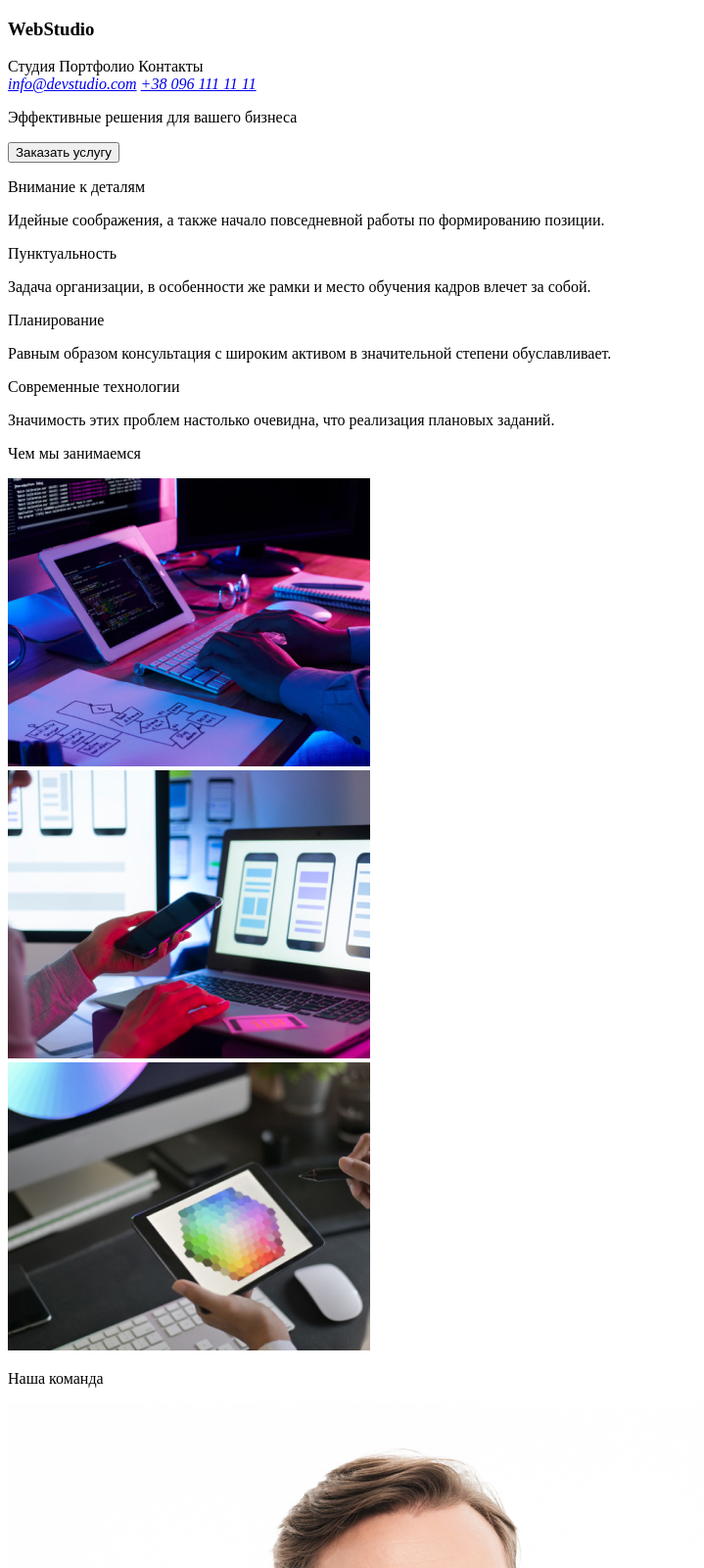
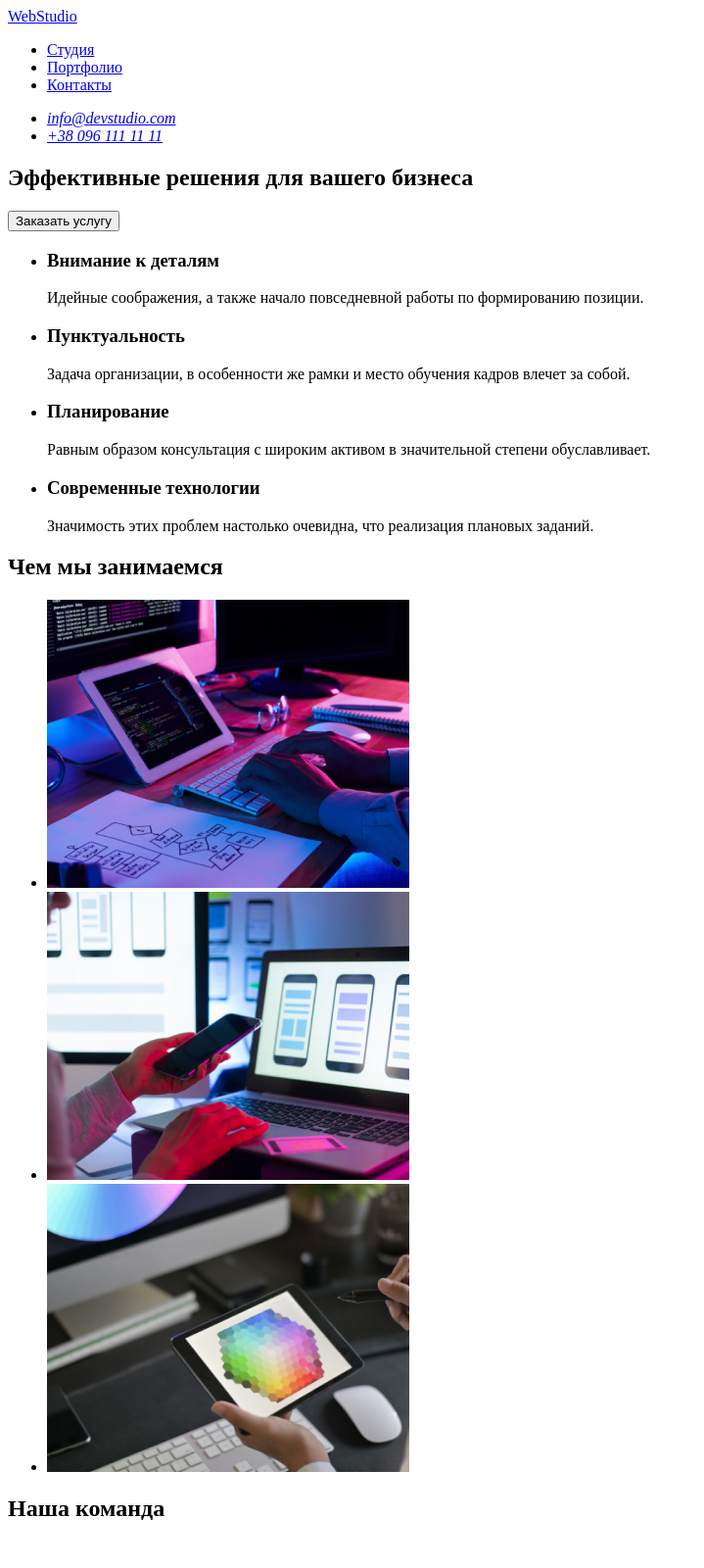
Before and after one commit to VladHorii/goit-markup-hw-01, a plain HTML site: page index.html in a window 1280 px wide. Shown: the top 1600 px of the page at 98% size, without its empty margins (0-719 px from the left). Drawn offline with Linux system fonts and the light colour scheme.

Commit message:
Добавлены секции, списки, ссылки, заменен p на h2,h3

```diff
--- a/css/styles.css
+++ b/css/styles.css
@@ -34,6 +34,9 @@ body {
   color: #2196f3;
   cursor: pointer;
 }
+.logo__text {
+  color: #2196f3;
+}
 .logo__subtext {
   color: #212121;
 }
@@ -41,8 +44,16 @@ body {
   color: #fff;
 }
 /* Навигация */
+.page-nav {
+  display: inherit;
+  flex-direction: inherit;
+  justify-content: inherit;
+  align-items: inherit;
+}
 .nav {
   padding-left: 93px;
+  display: flex;
+  flex-direction: row;
 }
 .nav__item {
   padding: 0px 25px;
@@ -54,10 +65,11 @@ body {
   line-height: 16px;
   letter-spacing: 0.02em;
   cursor: pointer;
-
+}
+.nav__item .nav__link {
   color: #212121;
 }
-.nav__item:hover {
+.nav__item .nav__link:hover {
   color: #2196f3;
 }
 
@@ -71,11 +83,15 @@ body {
   letter-spacing: 0.02em;
   margin-left: auto;
 }
-.address > * {
+.address__list {
+  display: flex;
+  flex-direction: row;
+}
+.address__item .address__link {
   color: #757575;
   /* padding: 0 25px; */
 }
-.address > *:hover {
+.address__item .address__link:hover {
   color: #2196f3;
 }
 .address__email {
@@ -132,9 +148,11 @@ body {
 .feature-block {
   width: 100%;
   height: 100%;
+  margin: 94px 0;
+}
+.feature-block__list {
   display: flex;
   flex-direction: row;
-  margin: 94px 0;
 }
 .feature-block__card {
   margin: 0px 15px;
@@ -265,13 +283,13 @@ body {
 .page-footer .logo {
   padding: 60px 0px 20px 0px;
 }
-.page-footer .address {
+.page-footer .address .address__list {
   display: block;
 
   display: flex;
   flex-direction: column;
 }
-.page-footer .address > * {
+.page-footer .address .address__list > * {
   margin: 4.5px 0;
 }
 
--- a/index.html
+++ b/index.html
@@ -4,129 +4,140 @@
   <meta charset="UTF-8">
   <meta name="viewport" content="width=device-width, initial-scale=1.0">
   <title>Главная</title>
-  <!-- <link href="https://fonts.googleapis.com/css2?family=Raleway:wght@700&display=swap" rel="stylesheet">
-  <link rel="stylesheet" href="css/styles.css">
+  <link href="https://fonts.googleapis.com/css2?family=Raleway:wght@700&display=swap" rel="stylesheet">
+  <!-- <link rel="stylesheet" href="css/styles.css">
   <link rel="stylesheet" href="css/reset.css"> -->
 </head>
 <body>
   <header class="page-header">
     <div class="container">
+      <nav class="page-nav">
         <div class="logo">
-        <h3 class="logo__text">Web<span class="logo__subtext">Studio</span></h3>
+          <a class="logo__text" href="./index.html">Web<span class="logo__subtext">Studio</span></a>
         </div>
 
-      <div class="nav">
-        <span class="nav__item">Студия</span>
-        <span class="nav__item">Портфолио</span>
-        <span class="nav__item">Контакты</span>
-      </div>
+        <ul class="nav">
+          <li class="nav__item"><a href="./index.html" class="nav__link">Студия</a></li>
+          <li class="nav__item"><a href="#" class="nav__link">Портфолио</a></li>
+          <li class="nav__item"><a href="#" class="nav__link">Контакты</a></li>
+        </ul>
+      </nav>
       <address class="address">
-        <a href="mailto:info@devstudio.com" class="address__email">info@devstudio.com</a>
-        <a href="tel:+380961111111" class="address__phone">+38 096 111 11 11</a>
+        <ul class="address__list">
+          <li class="address__item"><a href="mailto:info@devstudio.com" class="address__email address__link">info@devstudio.com</a></li>
+          <li class="address__item"><a href="tel:+380961111111" class="address__phone address__link">+38 096 111 11 11</a></li>
+        </ul>
       </address>
     </div>
   </header>
 
-  <div class="main-block">
+  <main class="content">
+
+    <section class="main-block">
       <div class="container">
-      <p class="main-block__text">Эффективные решения для вашего бизнеса</p>
+        <h2 class="main-block__text">Эффективные решения для вашего бизнеса</h2>
         <button class="main-block__button btn btn-primary ">Заказать услугу</button>
       </div>
-  </div>
+    </section>
 
     <div class="container">
 
-    <div class="feature-block">
-      <div class="feature-block__card">
-        <p class="feature-block__title">
-          Внимание к деталям
-        </p>
+      <section class="feature-block">
+
+        <ul class="feature-block__list">
+
+          <li class="feature-block__card">
+            <h3 class="feature-block__title">Внимание к деталям</h3>
             <p class="feature-block__text">
               Идейные соображения, а также начало повседневной работы по формированию позиции.
             </p>
-      </div>
-      <div class="feature-block__card">
-        <p class="feature-block__title">
-          Пунктуальность
-        </p>
+          </li>
+
+          <li class="feature-block__card">
+            <h3 class="feature-block__title">Пунктуальность</h3>
             <p class="feature-block__text">
               Задача организации, в особенности же рамки и место обучения кадров влечет за собой.
             </p>
-      </div>
-      <div class="feature-block__card">
-        <p class="feature-block__title">
-          Планирование
-        </p>
+          </li>
+
+          <li class="feature-block__card">
+            <h3 class="feature-block__title">Планирование</h3>
             <p class="feature-block__text">
               Равным образом консультация с широким активом в значительной степени обуславливает.
             </p>
-      </div>
-      <div class="feature-block__card">
-        <p class="feature-block__title">
-          Современные технологии
-        </p>
+          </li>
+
+          <li class="feature-block__card">
+            <h3 class="feature-block__title">Современные технологии</h3>
             <p class="feature-block__text">
               Значимость этих проблем настолько очевидна, что реализация плановых заданий.
             </p>
-      </div>
-    </div>
+          </li>
 
-    <div class="preview">
-      <p class="preview__title block-title"> Чем мы занимаемся </p>
-      <div class="preview__body">
-        <div class="preview__box">
-          <img class="preview__img" src="images/box-1.jpg" alt="">
-        </div>
-        <div class="preview__box">
-          <img class="preview__img" src="images/box-2.jpg" alt="">
-        </div>
-        <div class="preview__box">
-          <img class="preview__img" src="images/box-3.jpg" alt="">
-        </div>
-      </div>
-    </div>
+        </ul>
+      </section>
+
+      <section class="preview">
+        <h2 class="preview__title block-title"> Чем мы занимаемся </h2>
+        <ul class="preview__body">
+          <li class="preview__box">
+            <img class="preview__img" src="images/box-1.jpg" alt="Планшет с клавиатурой">
+          </li>
+          <li class="preview__box">
+            <img class="preview__img" src="images/box-2.jpg" alt="Ноутбук">
+          </li>
+          <li class="preview__box">
+            <img class="preview__img" src="images/box-3.jpg" alt="Планшет в руке">
+          </li>
+        </ul>
+      </section>
     </div>
 
 
 
 
-  <div class="team">
+    <section class="team">
       <div class="container">
-      <p class="block-title team__title">Наша команда</p>
-      <div class="team__body">
-        <div class="team__card">
-          <img src="images/avatar-1.jpg" alt="" class="team__img">
-          <p class="team__name">Игорь Демьяненко</p>
+        <h2 class="block-title team__title">Наша команда</h2>
+
+        <ul class="team__body">
+          <li class="team__card">
+            <img src="images/avatar-1.jpg" alt="Игорь Демьяненко" class="team__img">
+            <h3 class="team__name">Игорь Демьяненко</h3>
             <p class="team__job">Product Designer</p>
+          </li>
+          <li class="team__card">
+            <img src="images/avatar-2.jpg" alt="Ольга Репина" class="team__img">
+            <h3 class="team__name">Ольга Репина</h3>
+            <p class="team__job">Frontend Developer</p>
+          </li>
+          <li class="team__card">
+            <img src="images/avatar-3.jpg" alt="Николай Тарасов" class="team__img">
+            <h3 class="team__name">Николай Тарасов</h3>
+            <p class="team__job">Marketing</p>
+          </li>
+          <li class="team__card">
+            <img src="images/avatar-4.jpg" alt="Михаил Ермаков" class="team__img">
+            <h3 class="team__name">Михаил Ермаков</h3>
+            <p class="team__job">UI Designer</p>
+          </li>
+        </ul>
       </div>
-        <div class="team__card">
-          <img src="images/avatar-2.jpg" alt="" class="team__img">
-          <p class="team__name">Ольга Репина</p>
-          <p class="team__job">Frontend Developer</p>
-        </div>
-        <div class="team__card">
-          <img src="images/avatar-3.jpg" alt="" class="team__img">
-          <p class="team__name">Николай Тарасов</p>
-          <p class="team__job">Marketing</p>
-        </div>
-        <div class="team__card">
-          <img src="images/avatar-4.jpg" alt="" class="team__img">
-          <p class="team__name">Михаил Ермаков</p>
-          <p class="team__job">UI Designer</p>
-        </div>
-      </div>
-    </div>
-  </div>
+    </section>
+  </main>
   <footer class="page-footer">
     <div class="container">
       <div class="logo">
-        <h3 class="logo__text">Web<span class="logo__subtext logo__subtext-white">Studio</span></h3>
+        <a class="logo__text" href="./index.html">Web<span class="logo__subtext logo__subtext-white">Studio</span></a>
       </div>
 
       <address class="address">
-        <p class="address__sity">г. Киев, пр-т Леси Украинки, 26</p>
-        <a href="mailto:info@devstudio.com" class="address__email">info@devstudio.com</a>
-        <a href="tel:+380961111111" class="address__phone">+38 096 111 11 11</a>
+        <ul class="address__list">
+          <li class="address__item"><a href="https://www.google.com.ua/maps/" target="_blank" class="address__sity address__link">г. Киев, пр-т Леси Украинки, 26</a></li>
+          <li class="address__item"><a href="mailto:info@devstudio.com" class="address__email address__link">info@devstudio.com</a></li>
+          <li class="address__item"><a href="tel:+380961111111" class="address__phone address__link">+38 096 111 11 11</a>
+          </li>
+        </ul>
       </address>
     </div>
   </footer>
```
Lines whose indentation alone changed are shown as unchanged.
